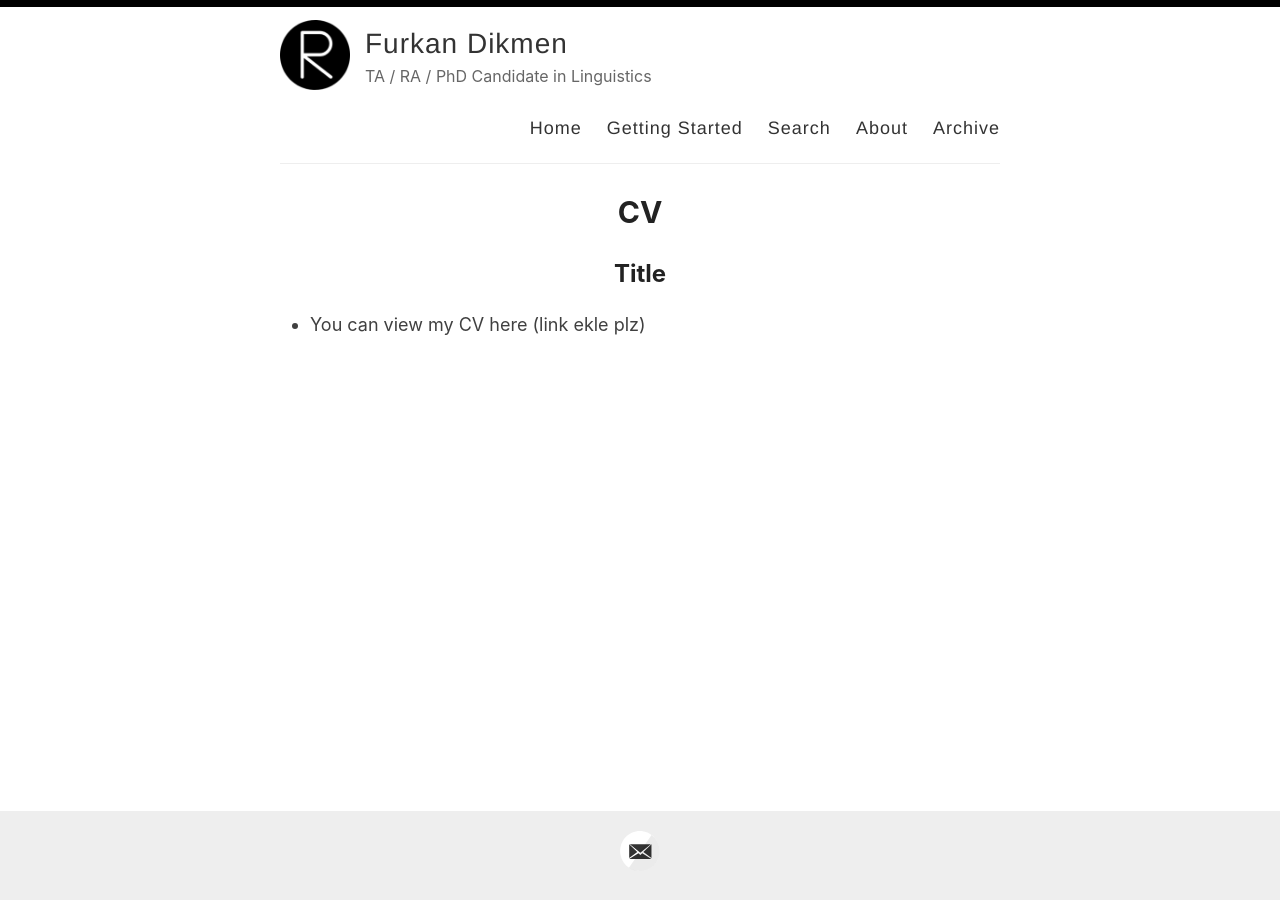
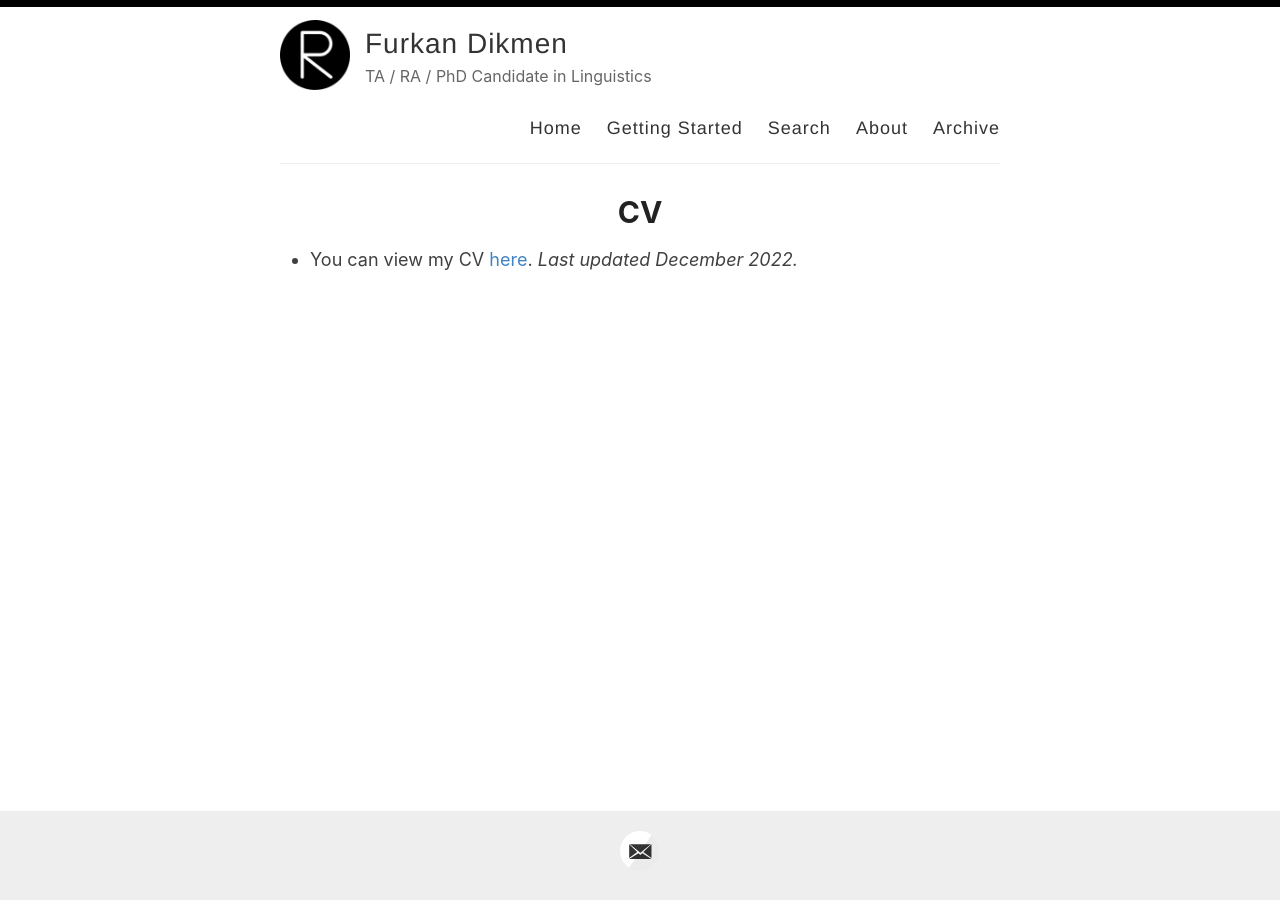
Before and after one commit to furkandikmen/furkandikmen.github.io, a Jekyll site: the page built from _pages/cv.md, in a window 1280 px wide. Built offline with Jekyll 4.4.1, drawn with Linux system fonts in a browser that asks for light colours.

Commit message:
Update cv.md

```diff
--- a/_pages/cv.md
+++ b/_pages/cv.md
@@ -4,6 +4,4 @@ title: CV
 permalink: /cv/
 ---
 
-## Title
-
-- You can view my CV here (link ekle plz)
+- You can view my CV [here](https://github.com/furkandikmen/furkandikmen.github.io/blob/master/assets/CV_Dec2022.pdf). _Last updated December 2022._
```
